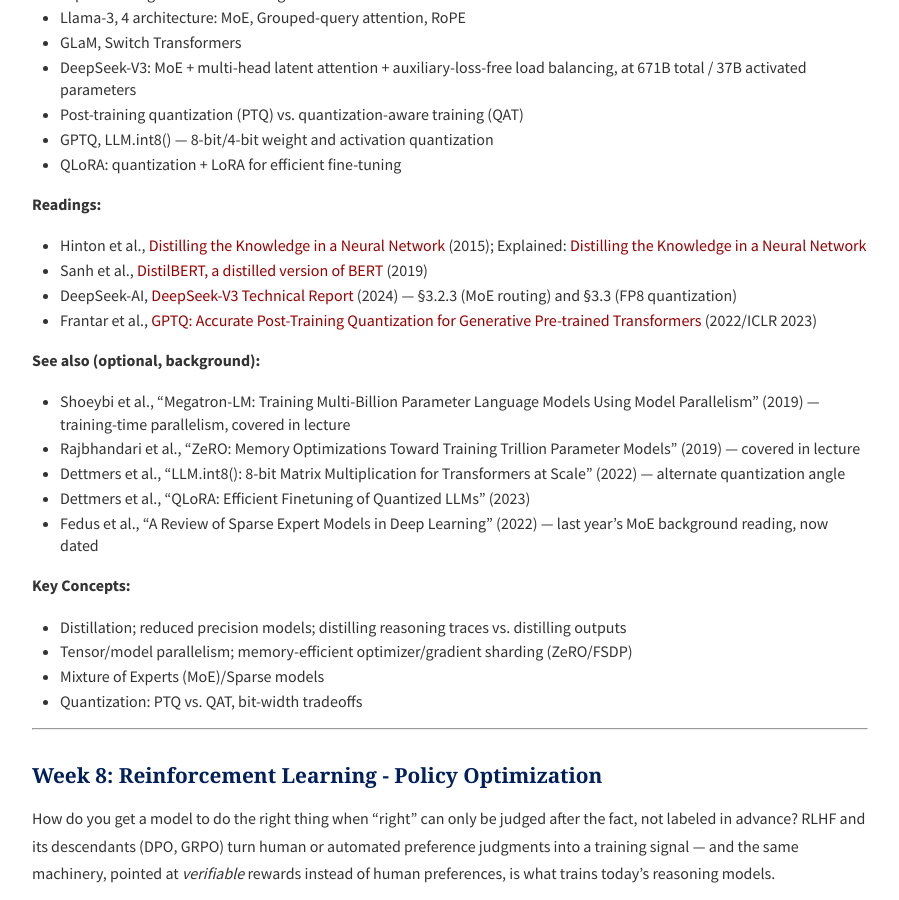
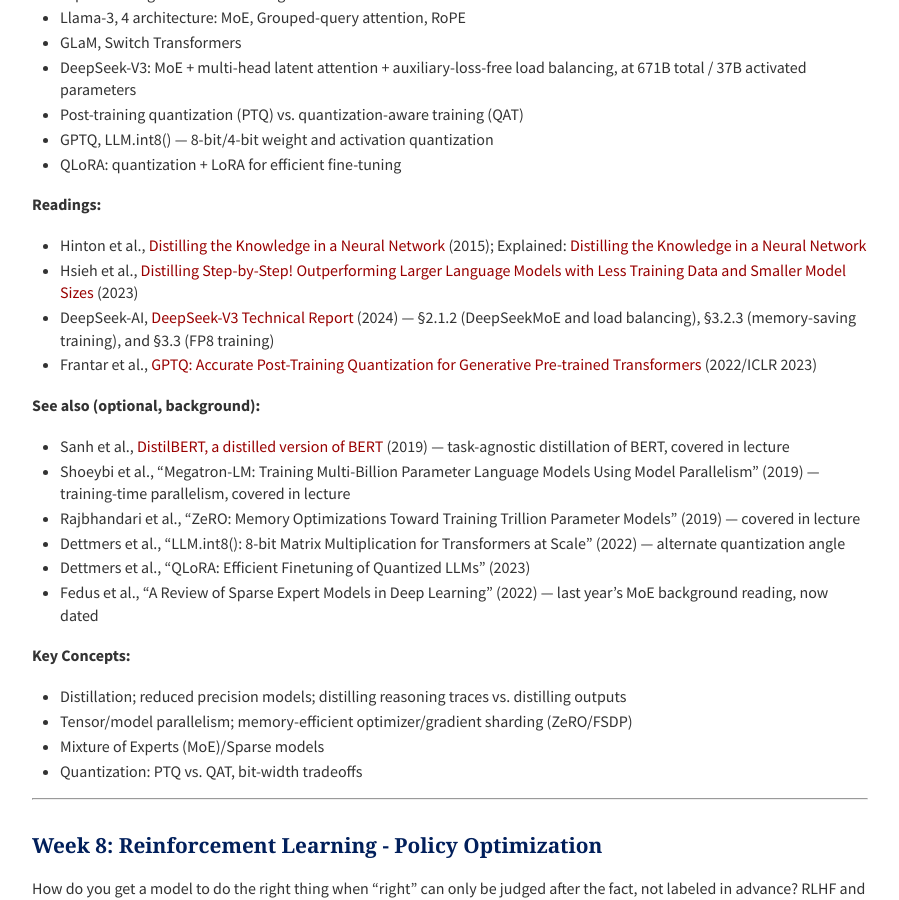
Before and after one commit to ungarl/CIS6220, a Jekyll site: the page built from topics.md, in a window 1280 px wide and 900 px high, scrolled down 9092 px. Shown: the whole window, without its empty margins (190-1089 px from the left). Built offline with Jekyll 4.4.1, drawn with Linux system fonts in a browser that asks for light colours; some web fonts are replaced.

Commit message:
Week 7: swap DistilBERT for Distilling Step-by-Step; fix DeepSeek-V3 section list
Co-Authored-By: Claude Opus 5.5 <noreply@anthropic.com>

```diff
--- a/topics.md
+++ b/topics.md
@@ -420,12 +420,13 @@ fraction of the compute of comparably capable dense models.
 **Readings:**
 
 - Hinton et al., [Distilling the Knowledge in a Neural Network](https://arxiv.org/abs/1503.02531) (2015); Explained: [Distilling the Knowledge in a Neural Network](https://www.youtube.com/watch?v=EK61htlw8hY)
-- Sanh et al., [DistilBERT, a distilled version of BERT](https://arxiv.org/abs/1910.01108) (2019)
-- DeepSeek-AI, [DeepSeek-V3 Technical Report](https://arxiv.org/abs/2412.19437) (2024) — §3.2.3 (MoE routing) and §3.3 (FP8 quantization)
+- Hsieh et al., [Distilling Step-by-Step! Outperforming Larger Language Models with Less Training Data and Smaller Model Sizes](https://arxiv.org/abs/2305.02301) (2023)
+- DeepSeek-AI, [DeepSeek-V3 Technical Report](https://arxiv.org/abs/2412.19437) (2024) — §2.1.2 (DeepSeekMoE and load balancing), §3.2.3 (memory-saving training), and §3.3 (FP8 training)
 - Frantar et al., [GPTQ: Accurate Post-Training Quantization for Generative Pre-trained Transformers](https://arxiv.org/abs/2210.17323) (2022/ICLR 2023)
 
 **See also (optional, background):**
 
+- Sanh et al., [DistilBERT, a distilled version of BERT](https://arxiv.org/abs/1910.01108) (2019) — task-agnostic distillation of BERT, covered in lecture
 - Shoeybi et al., "Megatron-LM: Training Multi-Billion Parameter Language Models Using Model Parallelism" (2019) — training-time parallelism, covered in lecture
 - Rajbhandari et al., "ZeRO: Memory Optimizations Toward Training Trillion Parameter Models" (2019) — covered in lecture
 - Dettmers et al., "LLM.int8(): 8-bit Matrix Multiplication for Transformers at Scale" (2022) — alternate quantization angle
```
